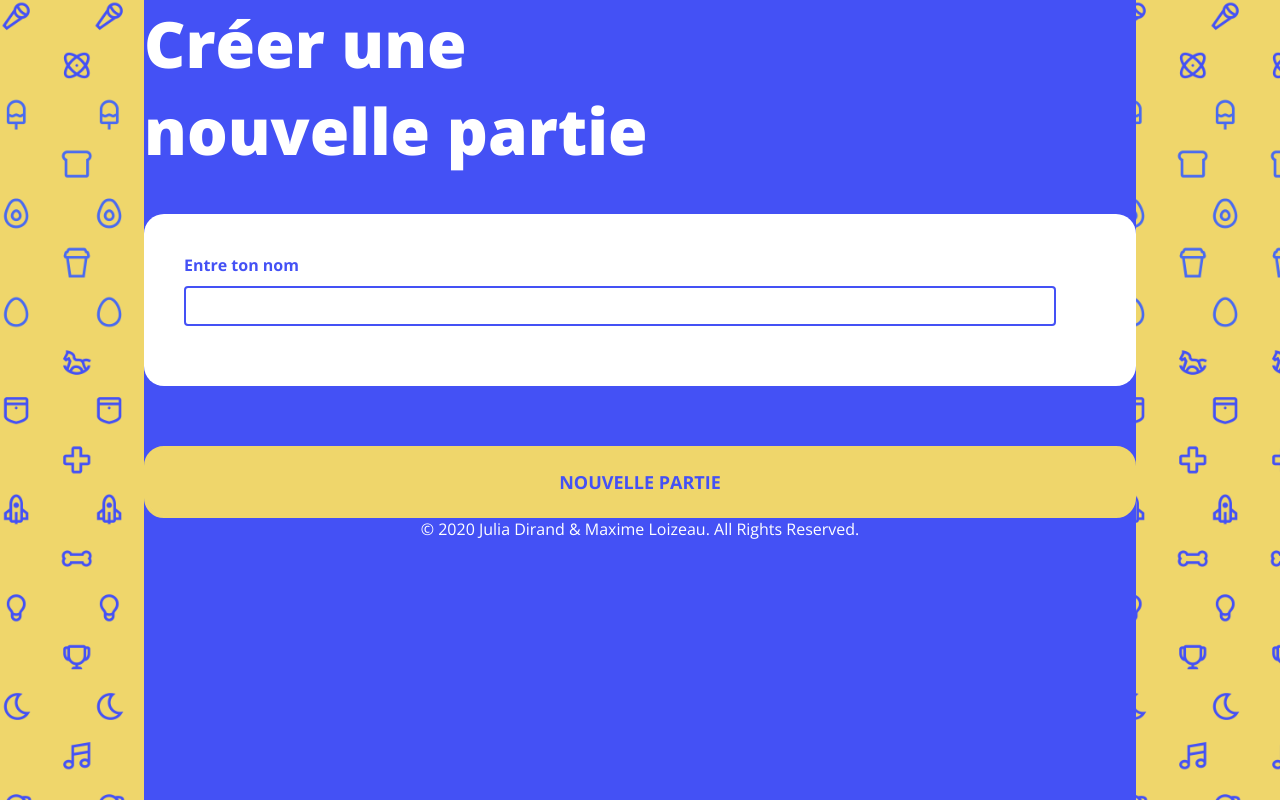
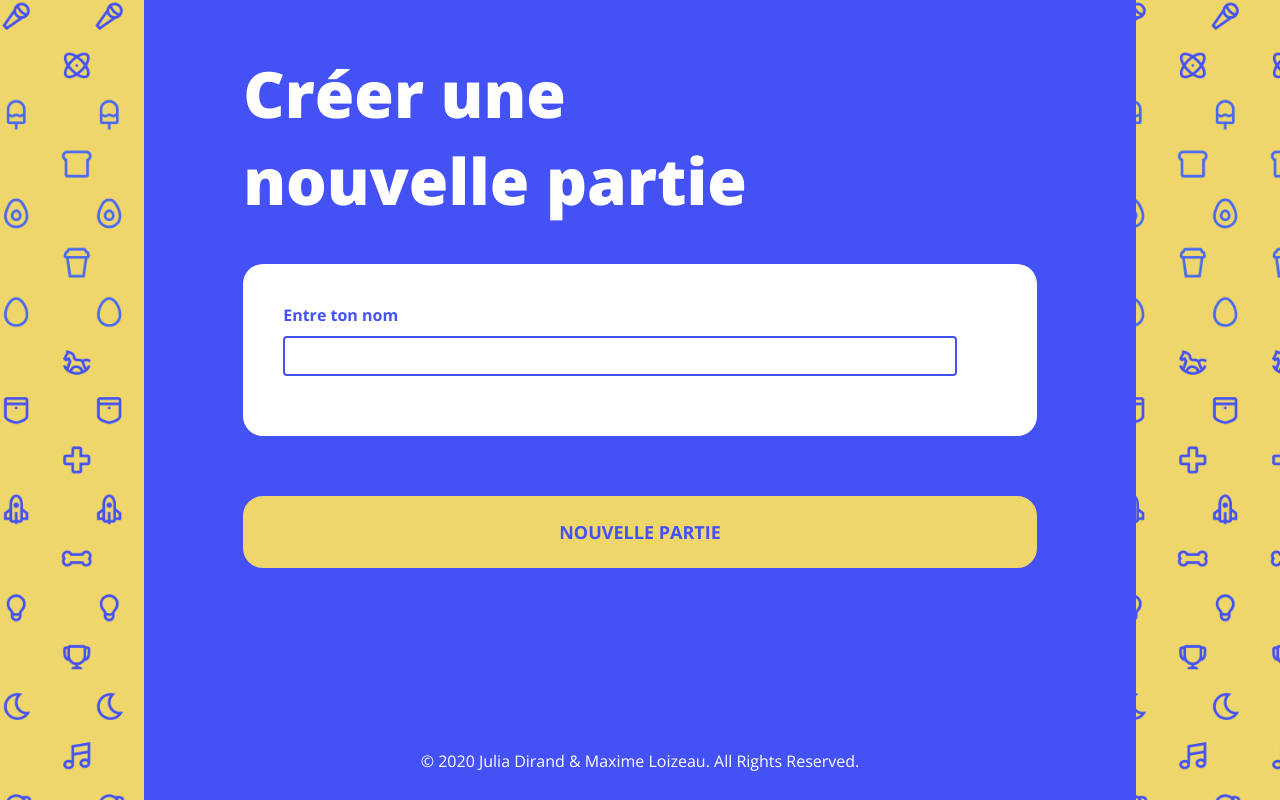
Before and after one commit to maximeloizeau/petit-bac, a React (Create React App) app in the folder client/: page / in a window 1280 px wide. Built offline with nearby package versions, Linux system fonts and the light colour scheme; no server answers.

Commit message:
fix/layout

```diff
--- a/client/src/App.css
+++ b/client/src/App.css
@@ -45,7 +45,6 @@
 }
 
 .container {
-  margin: auto;
   padding: 5% 10% 5% 10%;
   flex: 1 0 auto;
 }
--- a/client/src/features/home/Home.tsx
+++ b/client/src/features/home/Home.tsx
@@ -7,7 +7,7 @@ export function Home() {
   const dispatch = useDispatch();
 
   return (
-    <div className="container-home">
+    <div className="container">
       <h1>
         Créer une <br></br>nouvelle partie
       </h1>
```
